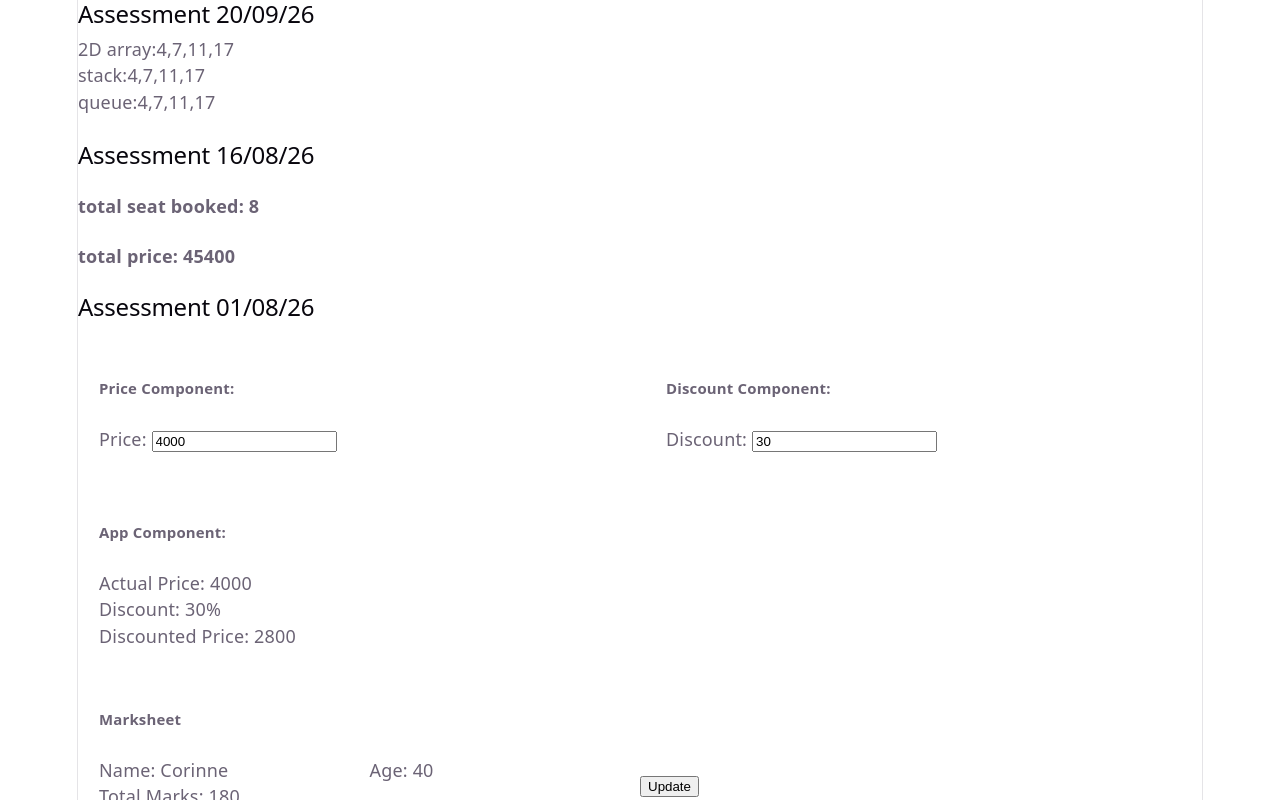
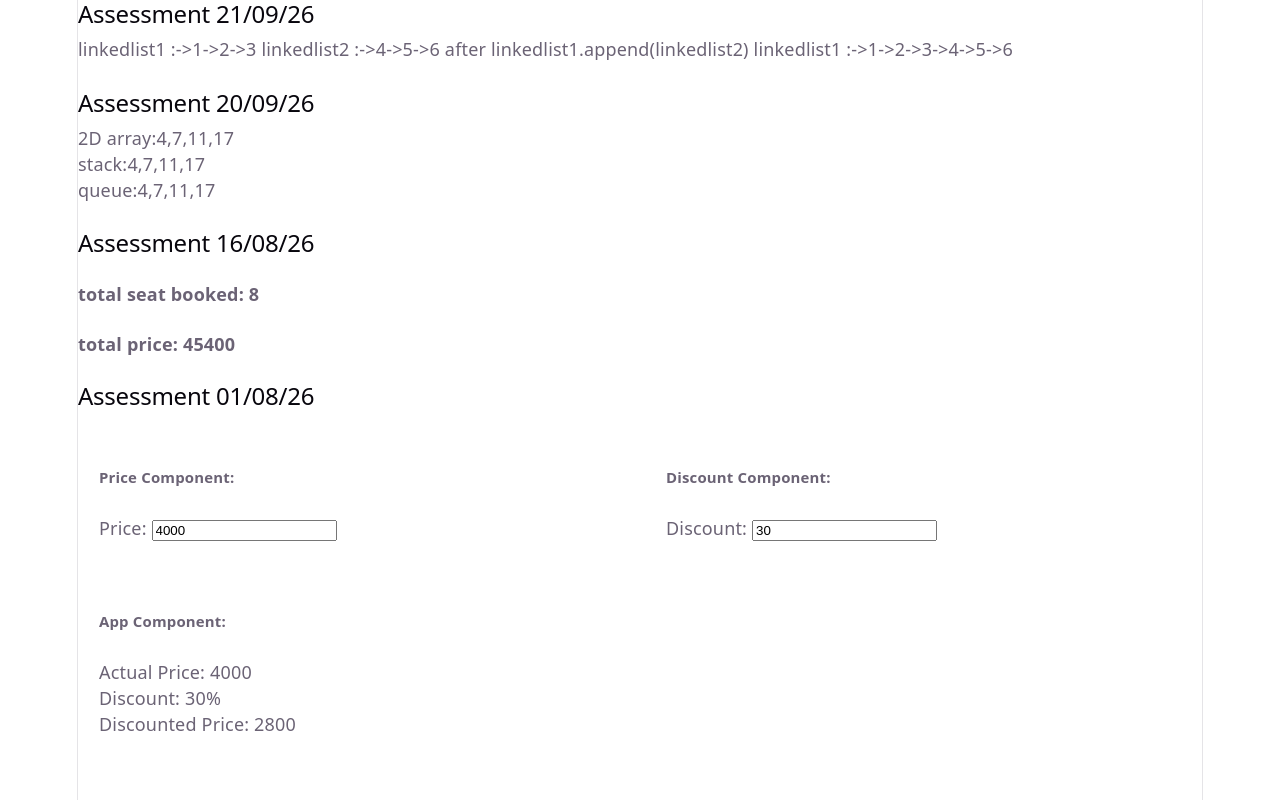
Before and after one commit to ppxt-code/fsd_phamphu_assignments_course4, a React (Vite) app: page / in a window 1280 px wide. Shown: the top 800 px of the page. Built offline with nearby package versions, Linux system fonts and the light colour scheme.

Commit message:
assessment course6 21/09/26

```diff
--- a/src/App.jsx
+++ b/src/App.jsx
@@ -3,10 +3,13 @@ import Timer from './Timer';
 import HookExamples from './HookExamples';
 import Flight from './Flight';
 import DataStructure from './DataStructure';
+import DataStructure2 from './DataStructure2';
 
 function App() {
   return (
     <div>
+      <h2>Assessment 21/09/26</h2>
+      <DataStructure2/><br/>
       <h2>Assessment 20/09/26</h2>
       <DataStructure/><br/>
       <h2>Assessment 16/08/26</h2>
--- /dev/null
+++ b/src/DataStructure2.jsx
@@ -0,0 +1,40 @@
+
+class Node {
+    constructor(data) {this.data=data; this.next=null;}
+}
+class SingleLinkedList {
+    constructor() {this.head=null;}
+    insert(data) {
+        let node = new Node(data);
+        if (this.head === null) {this.head=node; return;}
+        let current = this.head;
+        while (current.next !== null)current = current.next;
+        current.next = node;
+    }
+    append(singlelinkedlist) {
+        if (singlelinkedlist === null) return;
+        if (this.head === null) {this.head = singlelinkedlist; return;}
+        let current = this.head;
+        while (current.next != null) current = current.next;
+        current.next = singlelinkedlist.head;
+    }
+    display() {
+        let current = this.head;
+        let str="";
+        while(current !=null) {str += "->"+current.data; current = current.next;}
+        return str;
+    }
+}
+function DataStructure2() {
+    let str="";
+    let linkedlist1 = new SingleLinkedList();
+    linkedlist1.insert(1);linkedlist1.insert(2);linkedlist1.insert(3);
+    str = " linkedlist1 :"+linkedlist1.display();
+    let linkedlist2 = new SingleLinkedList();
+    linkedlist2.insert(4);linkedlist2.insert(5);linkedlist2.insert(6);
+    str += " linkedlist2 :"+linkedlist2.display();
+    linkedlist1.append(linkedlist2);
+    str += " after linkedlist1.append(linkedlist2) linkedlist1 :"+linkedlist1.display();
+    return (<div>{str}</div>);
+}
+export default DataStructure2;
```
